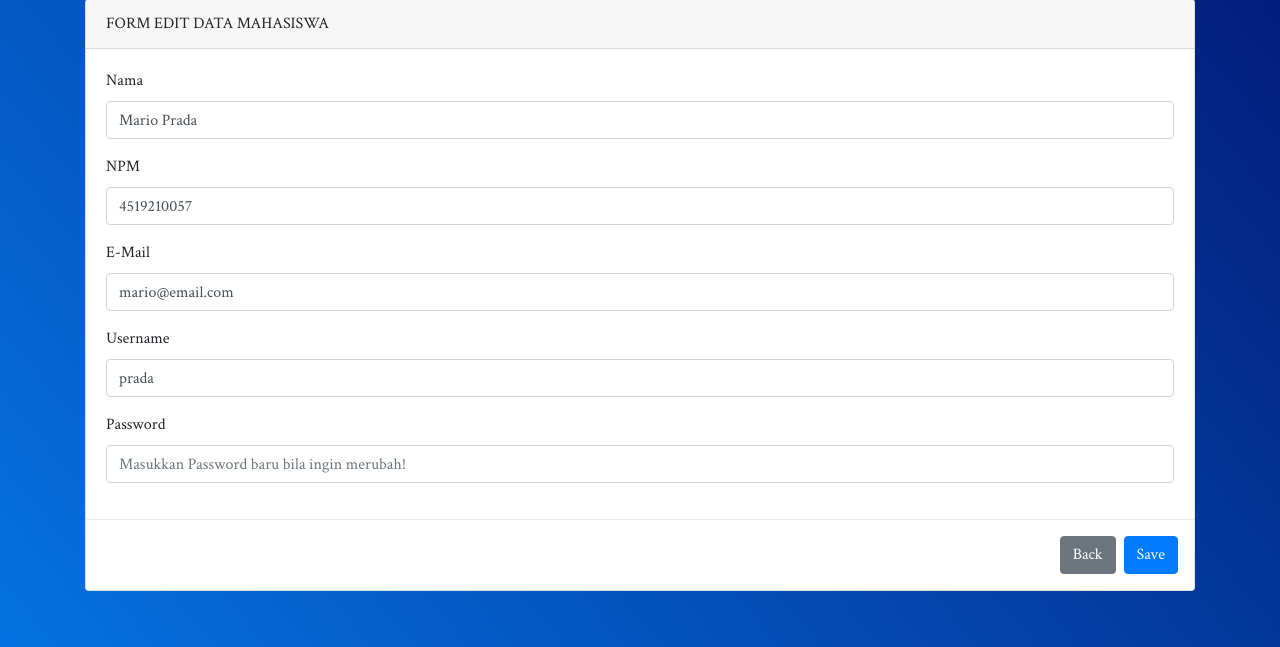
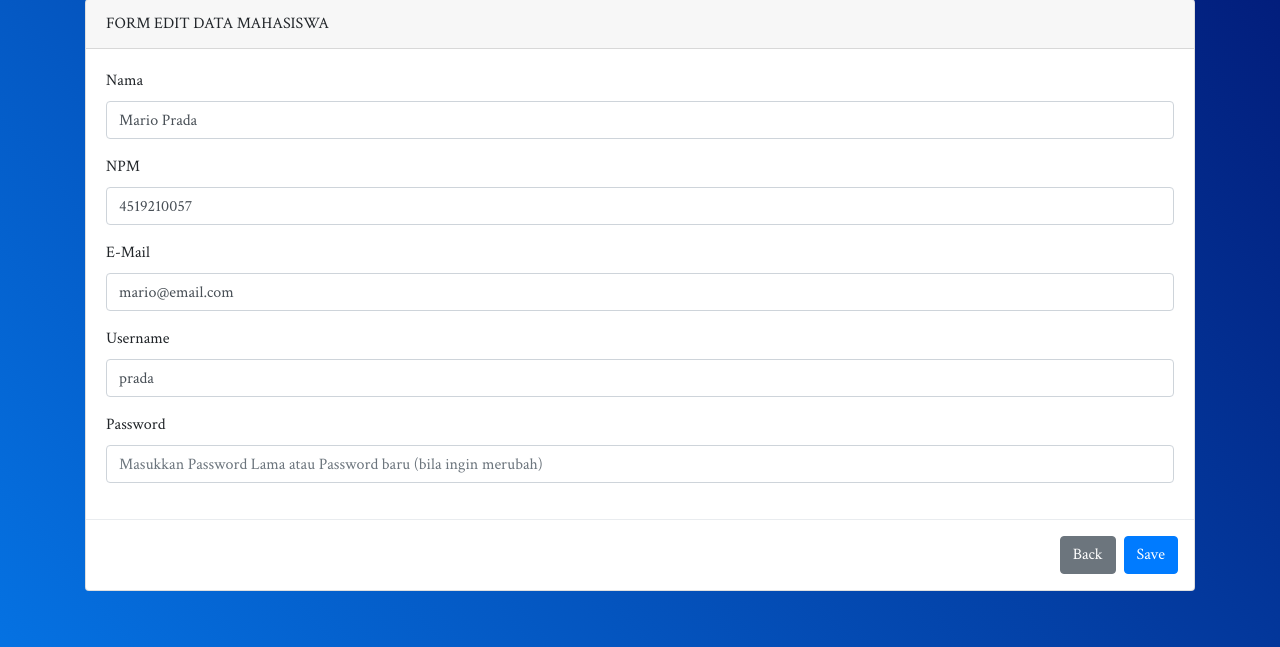
Before and after one commit to adindaayuazzahra/integrasi-php-mysql, a PHP site: page /edit.php?id=8 in a window 1280 px wide. Shown: the part 71-718 px from the top of the page. Run offline with PHP 8.4, Linux system fonts and the light colour scheme; data comes from the database, SQL or seed files in the repository; some libraries are stand-ins or nearby versions.

Commit message:
mengedit halaman edit.php

```diff
--- a/edit.php
+++ b/edit.php
@@ -62,7 +62,7 @@
                         </div>
                         <div class="form-group">
                             <label for="password" >Password</label>
-                            <input type="text" id="password" class="form-control" name="password" autocomplete="off" value="<?php $mhs['password'] ?>" placeholder="Masukkan Password baru bila ingin merubah!">
+                            <input type="text" id="password" class="form-control" name="password" autocomplete="off"placeholder="Masukkan Password Lama atau Password baru (bila ingin merubah)">
                         </div>
                     </div>
                     <div class="modal-footer">
```
